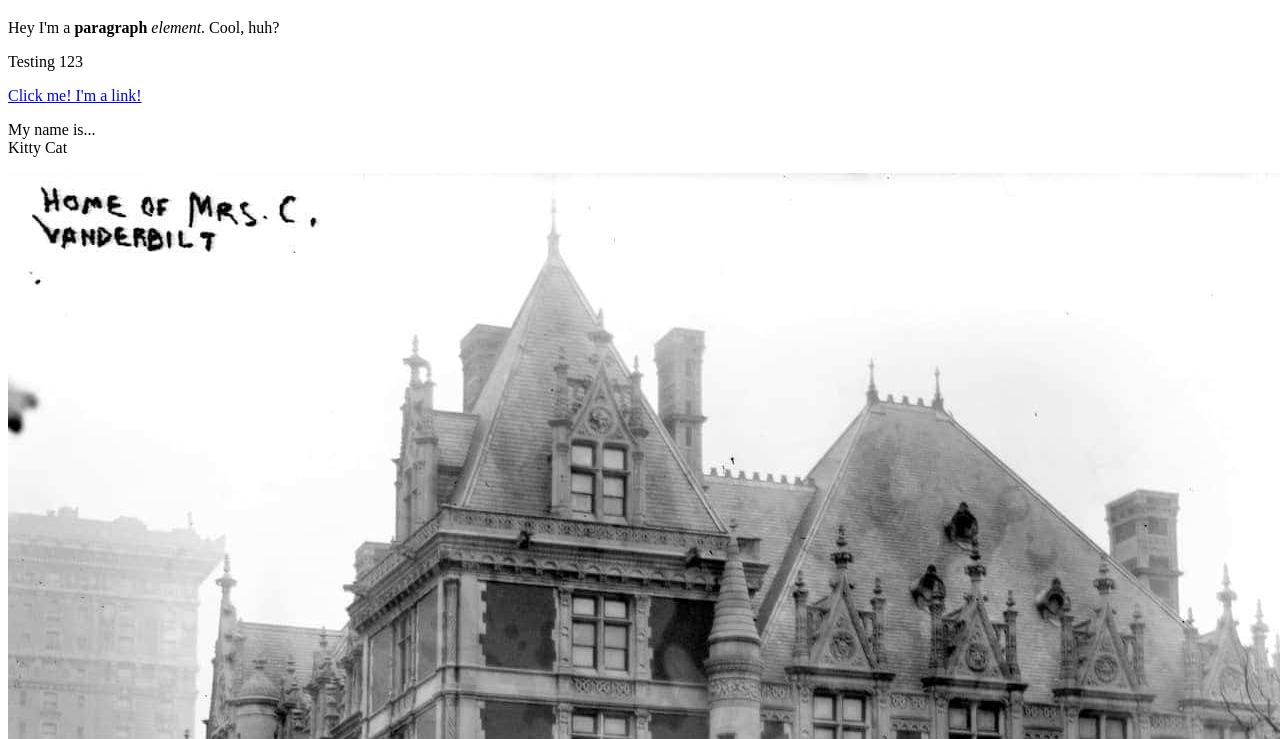
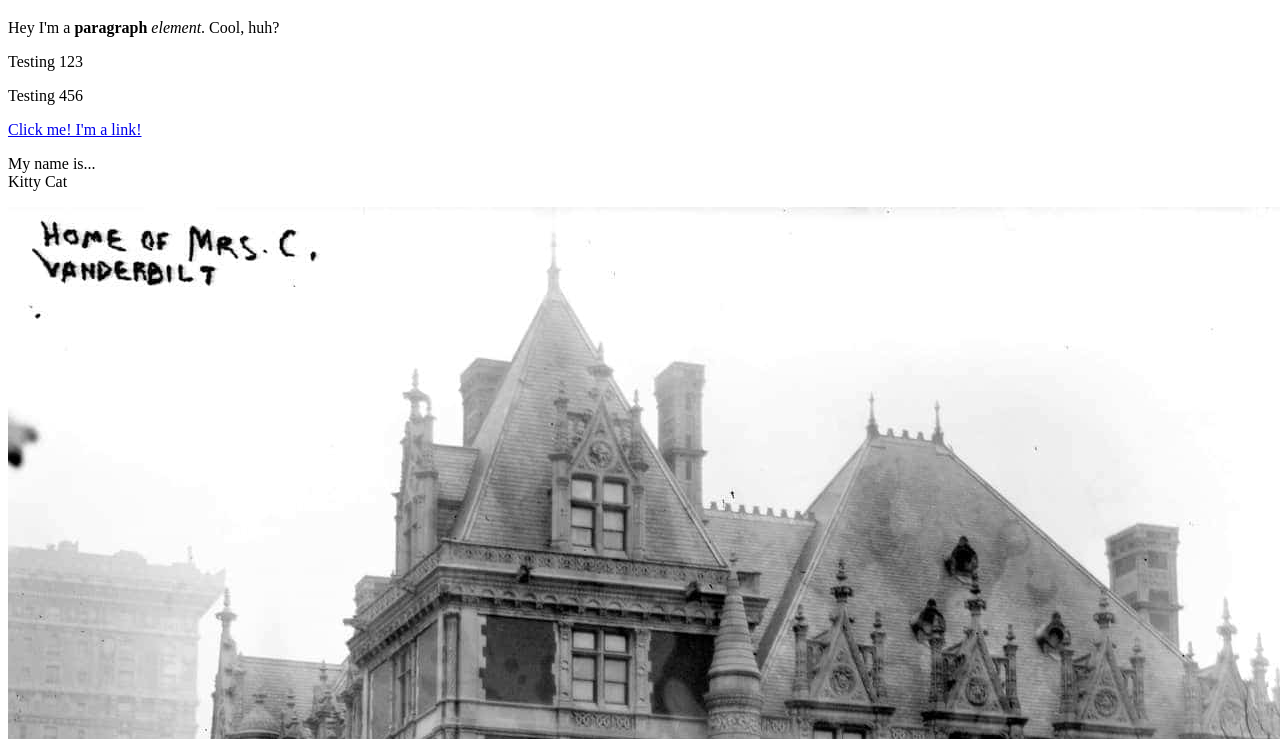
Before and after one commit to SynPyre/Cartoon-Hero, a plain HTML site: page index.html in a window 1280 px wide. Shown: the part 61-800 px from the top of the page. Drawn offline with Linux system fonts and the light colour scheme.

Commit message:
Update index.html

```diff
--- a/index.html
+++ b/index.html
@@ -14,6 +14,7 @@
     <h1> Hey. I'm a big fat heading</h1>
     <p> Hey I'm a <b>paragraph</b> <i>element</i>. Cool, huh?</p>
     <p> Testing 123</p>
+    <p> Testing 456</p>
 
     <a href="https://twitter.com/home"> Click me! I'm a link!</a>
     <p>My name is...
```
